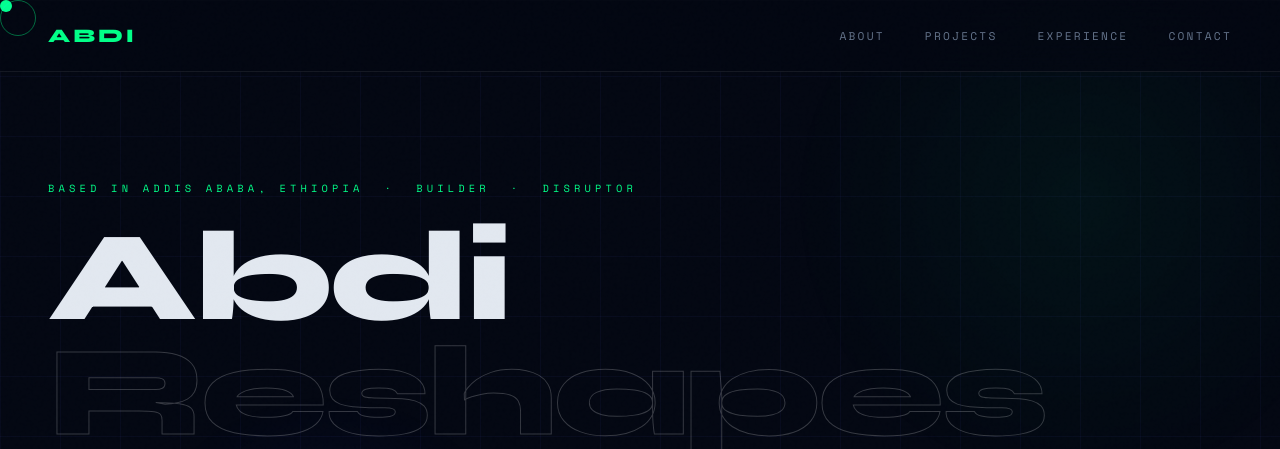
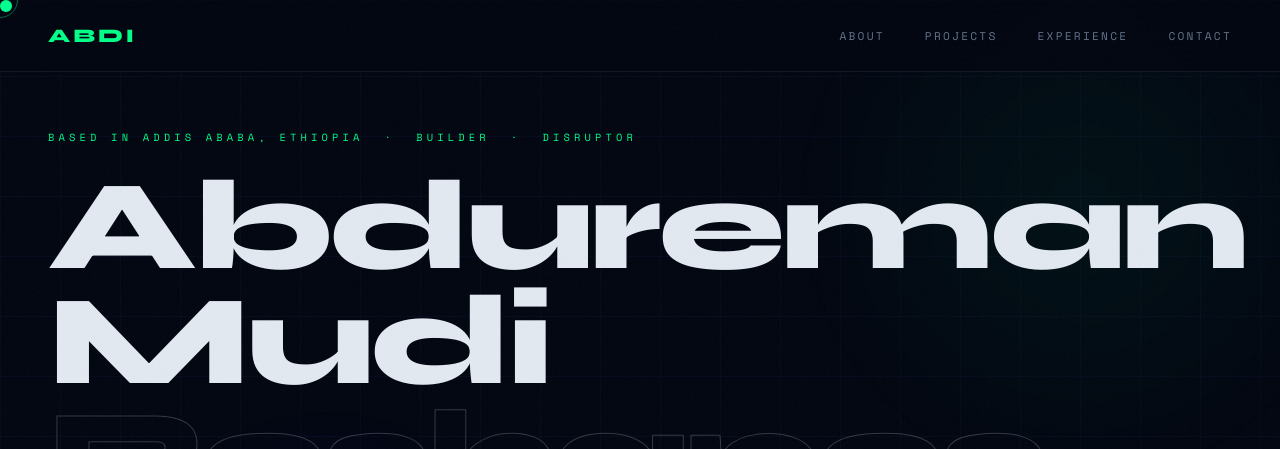
Before and after one commit to Abdu-31/myportfol, a plain HTML site: page index.html in a window 1280 px wide. Shown: the top 449 px of the page. Drawn offline with nearby package versions, Linux system fonts and the light colour scheme.

Commit message:
Update index.html

```diff
--- a/index.html
+++ b/index.html
@@ -3,7 +3,7 @@
 <head>
 <meta charset="UTF-8" />
 <meta name="viewport" content="width=device-width, initial-scale=1.0"/>
-<title>Abdi — Builder. Disruptor. Visionary.</title>
+<title>Abdureman — Builder. Disruptor. Visionary.</title>
 <link rel="preconnect" href="https://fonts.googleapis.com">
 <link href="https://fonts.googleapis.com/css2?family=Syne:wght@400;700;800&family=Space+Mono:ital,wght@0,400;0,700;1,400&display=swap" rel="stylesheet">
 <style>
@@ -650,7 +650,7 @@
   <div style="position: relative; z-index: 1;">
     <div class="hero-label">Based in Addis Ababa, Ethiopia &nbsp;·&nbsp; Builder &nbsp;·&nbsp; Disruptor</div>
     <h1 class="hero-name">
-      <span class="line1">Abdi</span>
+      <span class="line1">Abdureman Mudi</span>
       <span class="line2">Reshapes</span>
     </h1>
     <p class="hero-tagline">
@@ -928,7 +928,7 @@
 
 <!-- FOOTER -->
 <footer>
-  <div class="footer-copy">© 2026 Abdi — All rights reserved</div>
+  <div class="footer-copy">© 2026 Abdureman Mudi — All rights reserved</div>
   <div class="footer-loc">Addis Ababa, Ethiopia</div>
 </footer>
 
@@ -998,8 +998,9 @@
       btn.disabled = false;
     }
   }
-</script>
-  // CURSOR
+
+
+  // ── CURSOR ──────────────────────────────────────────────────────
   const cursor = document.getElementById('cursor');
   const ring = document.getElementById('cursorRing');
   let mx = 0, my = 0, rx = 0, ry = 0;
@@ -1027,7 +1028,7 @@
     });
   });
 
-  // SCROLL REVEAL
+  // ── SCROLL REVEAL ───────────────────────────────────────────────
   const observer = new IntersectionObserver((entries) => {
     entries.forEach((entry, i) => {
       if (entry.isIntersecting) {
@@ -1038,7 +1039,7 @@
   }, { threshold: 0.1 });
   document.querySelectorAll('.reveal').forEach(el => observer.observe(el));
 
-  // SKILL BARS
+  // ── SKILL BARS ──────────────────────────────────────────────────
   const skillObserver = new IntersectionObserver((entries) => {
     entries.forEach(entry => {
       if (entry.isIntersecting) {
```
